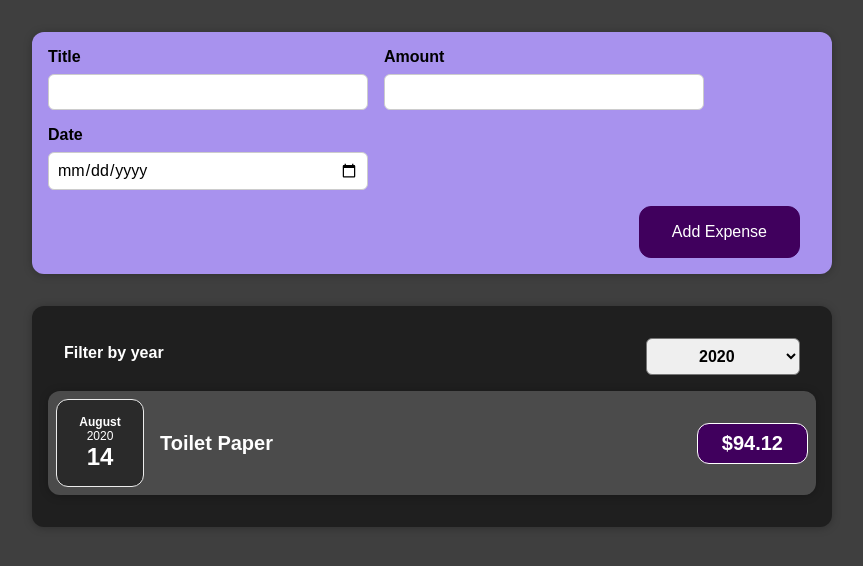
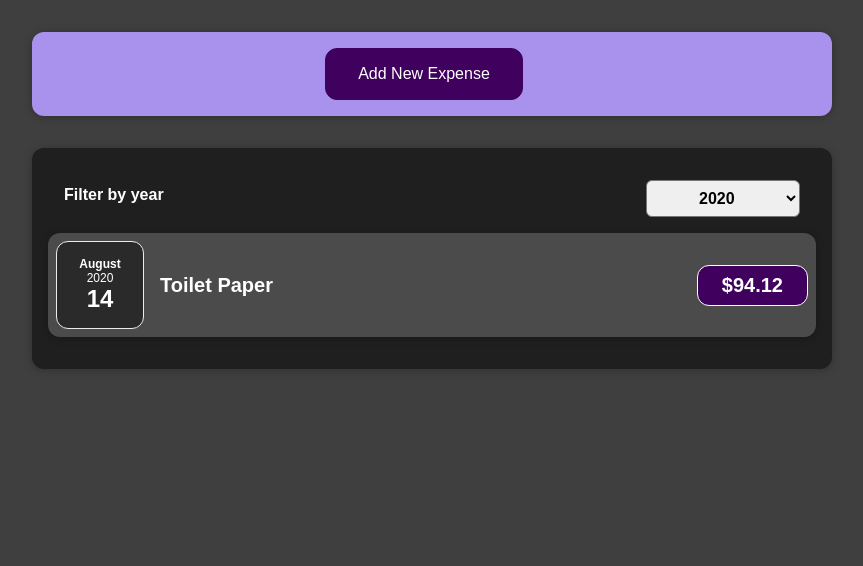
Before and after one commit to skyRoma/learn-react, a React (Create React App) app: page / in a window 1280 px wide. Shown: the top 566 px of the page, without its empty margins (208-1071 px from the left). Built offline with nearby package versions, Linux system fonts and the light colour scheme.

Commit message:
Added form visibility toggle.

```diff
--- a/src/components/NewExpense/ExpenseForm.tsx
+++ b/src/components/NewExpense/ExpenseForm.tsx
@@ -4,11 +4,10 @@ import { NewExpenseData } from '../../types';
 
 interface ExpenseFormProps {
   onSaveExpense: (data: NewExpenseData) => void;
+  onCancel: () => void;
 }
 
-export const ExpenseForm = ({
-  onSaveExpense: onSaveExpenseData,
-}: ExpenseFormProps) => {
+export const ExpenseForm = ({ onSaveExpense, onCancel }: ExpenseFormProps) => {
   const [enteredTitle, setEnteredTitle] = useState('');
   const [enteredAmount, setEnteredAmount] = useState('');
   const [enteredDate, setEnteredDate] = useState('');
@@ -38,7 +37,7 @@ export const ExpenseForm = ({
     setEnteredAmount('');
     setEnteredDate('');
 
-    onSaveExpenseData(expenseData);
+    onSaveExpense(expenseData);
   };
 
   return (
@@ -74,6 +73,7 @@ export const ExpenseForm = ({
         </div>
       </div>
       <div className="new-expense__actions">
+        <button onClick={onCancel}>Cancel</button>
         <button type="submit">Add Expense</button>
       </div>
     </form>
--- a/src/components/NewExpense/NewExpense.tsx
+++ b/src/components/NewExpense/NewExpense.tsx
@@ -1,3 +1,4 @@
+import { useState } from 'react';
 import { ExpenseData, NewExpenseData } from '../../types';
 import { ExpenseForm } from './ExpenseForm';
 import './NewExpense.css';
@@ -7,14 +8,27 @@ interface NewExpenseProps {
 }
 
 export const NewExpense = ({ onAddExpense }: NewExpenseProps) => {
+  const [isEditMode, setIsEditMode] = useState(false);
+
   const saveExpenseHandler = (enteredExpenseData: NewExpenseData) => {
     const expenseData = { ...enteredExpenseData, id: Math.random().toString() };
     onAddExpense(expenseData);
+    toggleEditMode();
+  };
+
+  const toggleEditMode = () => {
+    setIsEditMode((mode) => !mode);
   };
 
   return (
     <div className="new-expense">
-      <ExpenseForm onSaveExpense={saveExpenseHandler} />
+      {!isEditMode && <button onClick={toggleEditMode}>Add New Expense</button>}
+      {isEditMode && (
+        <ExpenseForm
+          onCancel={toggleEditMode}
+          onSaveExpense={saveExpenseHandler}
+        />
+      )}
     </div>
   );
 };
```
